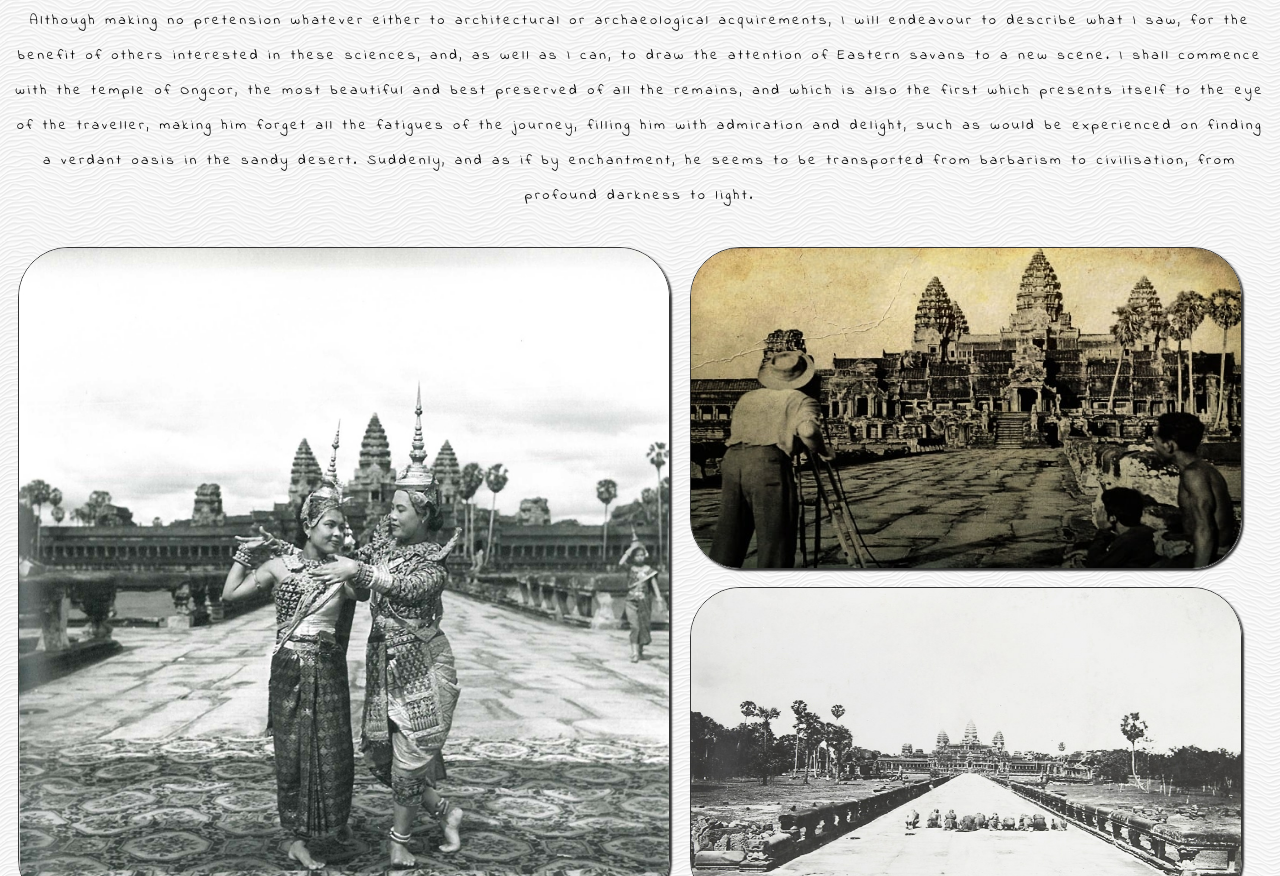
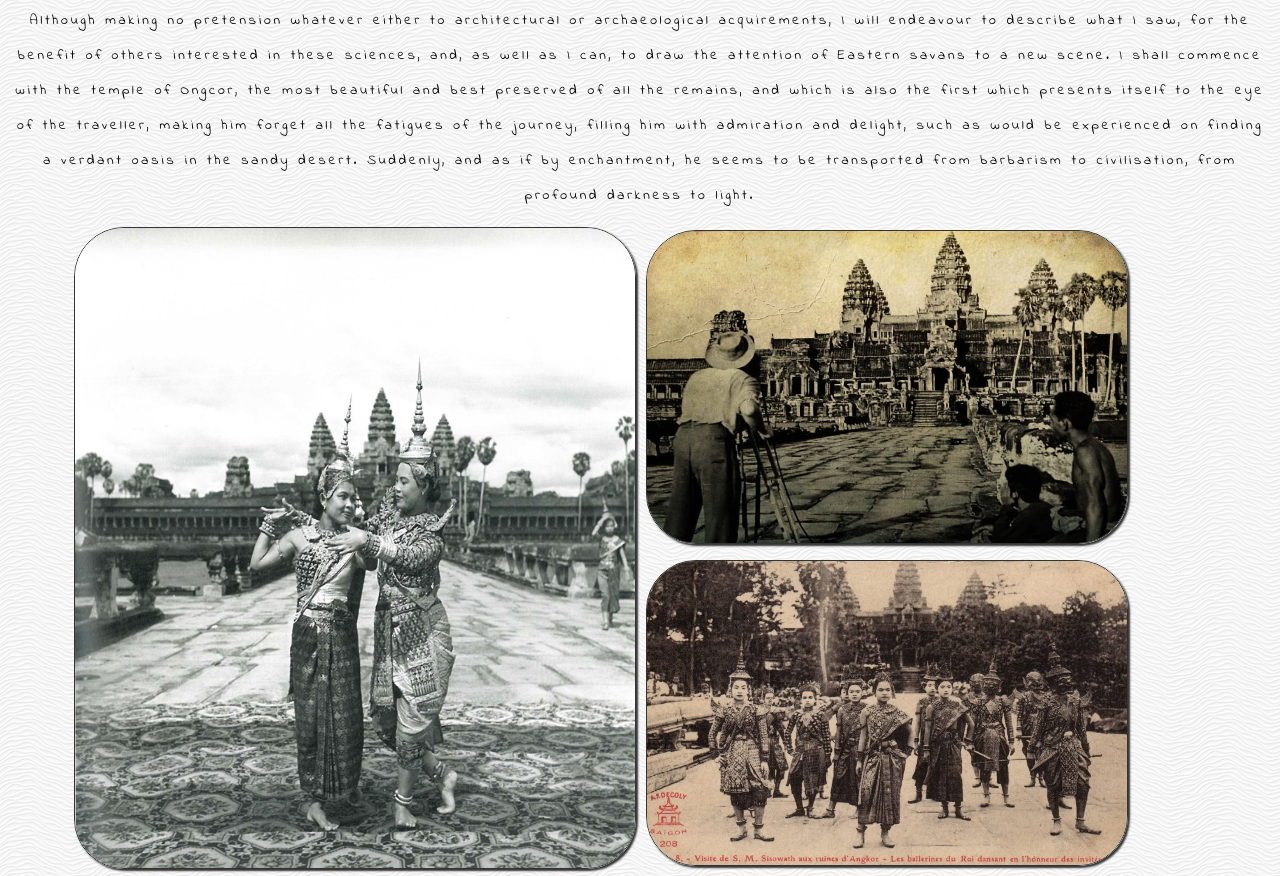
Before and after one commit to AkaraTawng/tribute-page-v2, a plain HTML site: page index.html in a window 1280 px wide. Shown: the part 6026-6902 px from the top of the page. Drawn offline with Linux system fonts and the light colour scheme.

Commit message:
recode .angkorgrid image grid to use grid-template-area

```diff
--- a/style.css
+++ b/style.css
@@ -244,7 +244,7 @@ body {
 }
 
 #cambodia img /*Cambodians Eating*/{
-    border: solid  #333 1.5px;
+   border: solid  #333 1.5px;
    box-shadow: #333 2px 2px 2px;
    width: 40rem;
    height: 30rem;
@@ -253,61 +253,54 @@ body {
 
 #angkor .angkorgrid{
     display: grid;
-    grid-template-columns: 1fr 1fr 1fr 1fr;
-    grid-template-rows: 1fr ;
+    justify-content: center;
+    grid-template-columns: 35rem 35rem;
+    grid-template-rows: auto;
+    grid-gap: 1%;
+    grid-template-areas:
+        "item1 item2"
+        "item1 item3"
+        "item4 item5"
+    ;
 }
 
 #angkor img /*Girls Dancing*/{
     border: solid  #333 1.5px;
     box-shadow: #333 2px 2px 2px;
+    align-self: center;
+
 }
 
 
 .angkorgrid #item1{ /*Girls Dancing*/
-    grid-column: 1/2;
-    grid-row: 1/2;
-    width: 650px;
-    height: 660px;
-    margin-left: 10px;
-    margin-right: 20px;
-    margin-bottom: 20px;
-    margin-top: 20px;
+    grid-area: item1;
+    height: 40rem;
+    width: 35rem;
 }
 
 .angkorgrid #item2{ /*Photographer*/
-    grid-column: 2;
-    grid-row: 1;
-    margin-top: 20px;
-    width: 550px;
-    height: 320px;
-
+    grid-area: item2;
+    width: 30rem;
+    height: 19.5rem;
 }
 
 .angkorgrid #item5{ /* Prayers*/
-grid-row: 1;
-grid-column: 2;
-width: 550px;
-height: 320px;
-margin-top: 360px;
+grid-area: item5;
+width:30.5rem;
+height:20.5rem;
 }
 
 .angkorgrid #item3{ /* Dancers Posing*/
-grid-column: 1;
-grid-row: 2;
-margin-left: 10px;
-height: 368px;
-width: 645px;
-
+grid-area: item3;
+width: 30rem;
+height: 19rem;
 
 }
 
 .angkorgrid #item4{ /*Elephant Riders*/
-width: 550px;
-grid-column: 2;
-grid-row: 2;
-
-
-
+grid-area: item4;
+width:35rem;
+height:20rem;
 }
 
 
```
